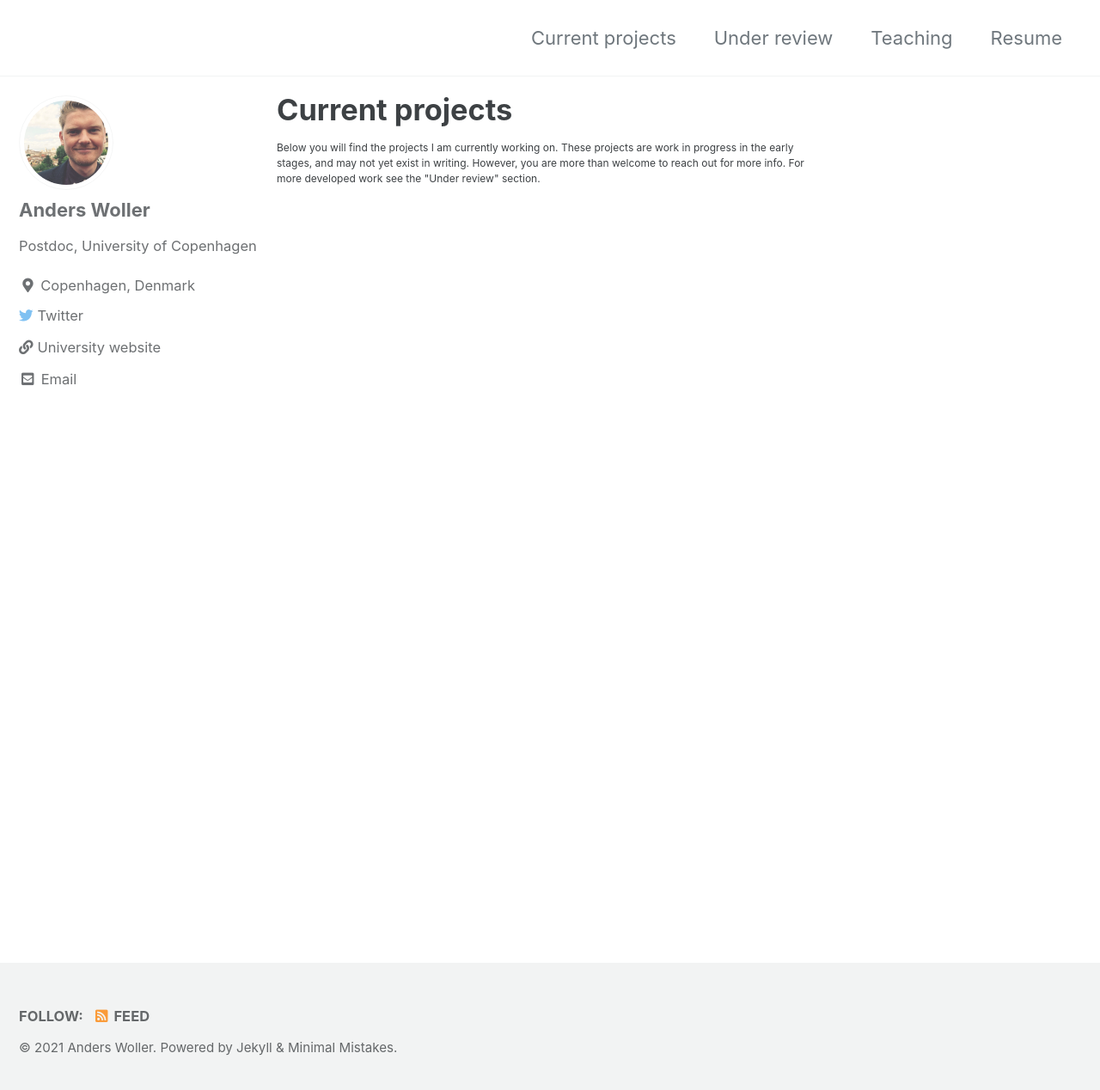
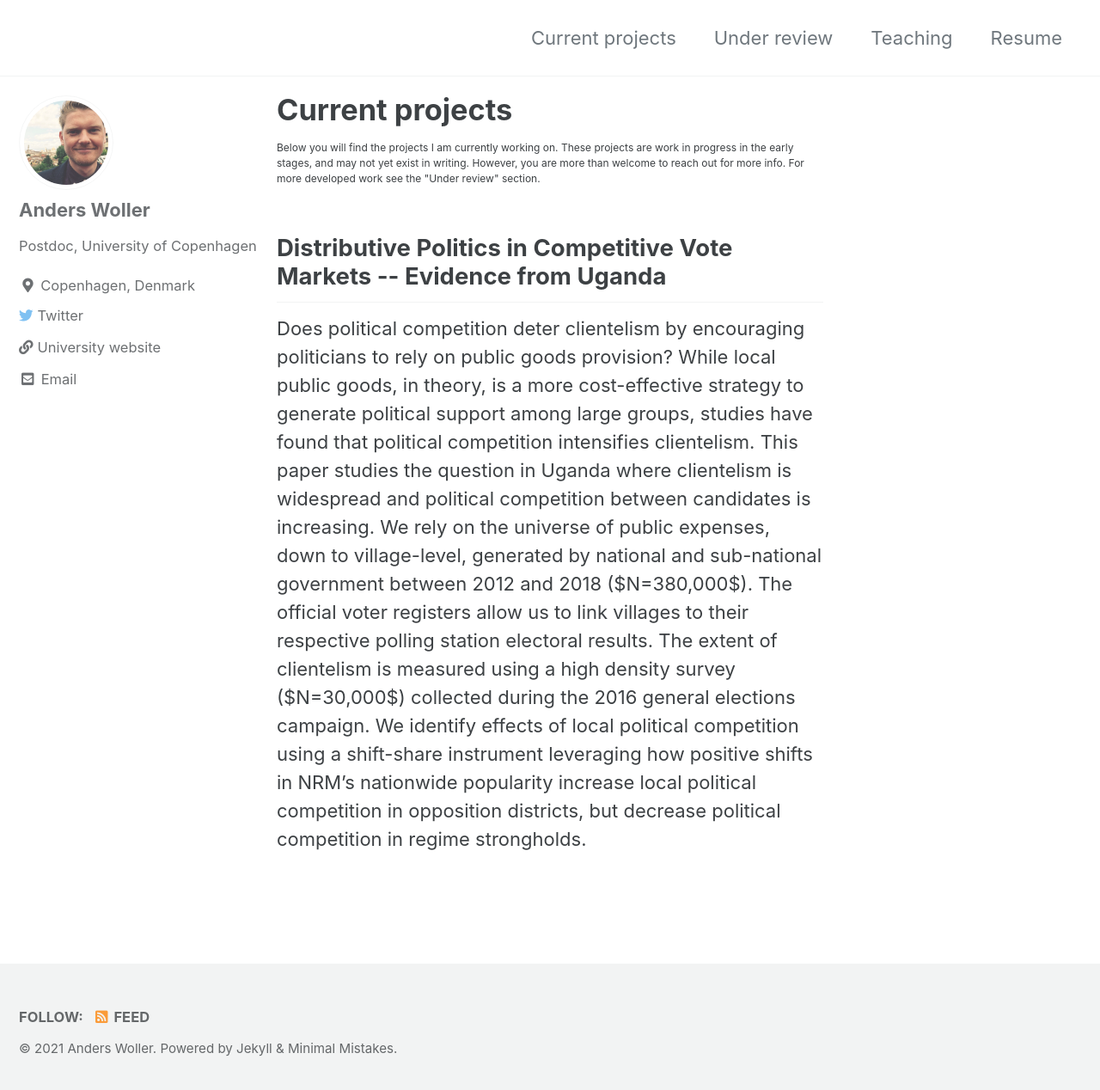
Before and after one commit to AndersWoller/AndersWoller.github.io, a Jekyll site: the page built from _pages/research.md, in a window 1280 px wide and 1275 px high. Shown: the top 1268 px of the window at 86% size. Built offline with Jekyll 4.4.1, drawn with Linux system fonts in a browser that asks for light colours; cached includes are drawn as plain includes.

Commit message:
adding Uganda budgets

```diff
--- a/_pages/research.md
+++ b/_pages/research.md
@@ -2,4 +2,10 @@
 title: "Current projects"
 permalink: /Research/
 ---
-<p style="font-size:12px">  Below you will find the projects I am currently working on. These projects are work in progress in the early stages, and may not yet exist in writing. However, you are more than welcome to reach out for more info. For more developed work see  the "Under review" section. </p>
+<p style="font-size:12px"> Below you will find the projects I am currently working on. These projects are work in progress in the early stages, and may not yet exist in writing. However, you are more than welcome to reach out for more info. For more developed work see  the "Under review" section. </p>
+
+
+
+<h2> Distributive Politics in Competitive Vote Markets -- Evidence from Uganda </h2>
+
+Does political competition deter clientelism by encouraging politicians to rely on public goods provision? While local public goods, in theory, is a more cost-effective strategy to generate political support among large groups, studies have found that political competition intensifies clientelism. This paper studies the question in Uganda where clientelism is widespread and political competition between candidates is increasing. We rely on the universe of public expenses, down to village-level, generated by national and sub-national government between 2012 and 2018 ($N=380,000$). The official voter registers allow us to link villages to their respective polling station electoral results. The extent of clientelism is measured using a high density survey ($N=30,000$) collected during the 2016 general elections campaign. We identify effects of local political competition using a shift-share instrument leveraging how positive shifts in NRM’s nationwide popularity increase local political competition in opposition districts, but decrease political competition in regime strongholds.
```
